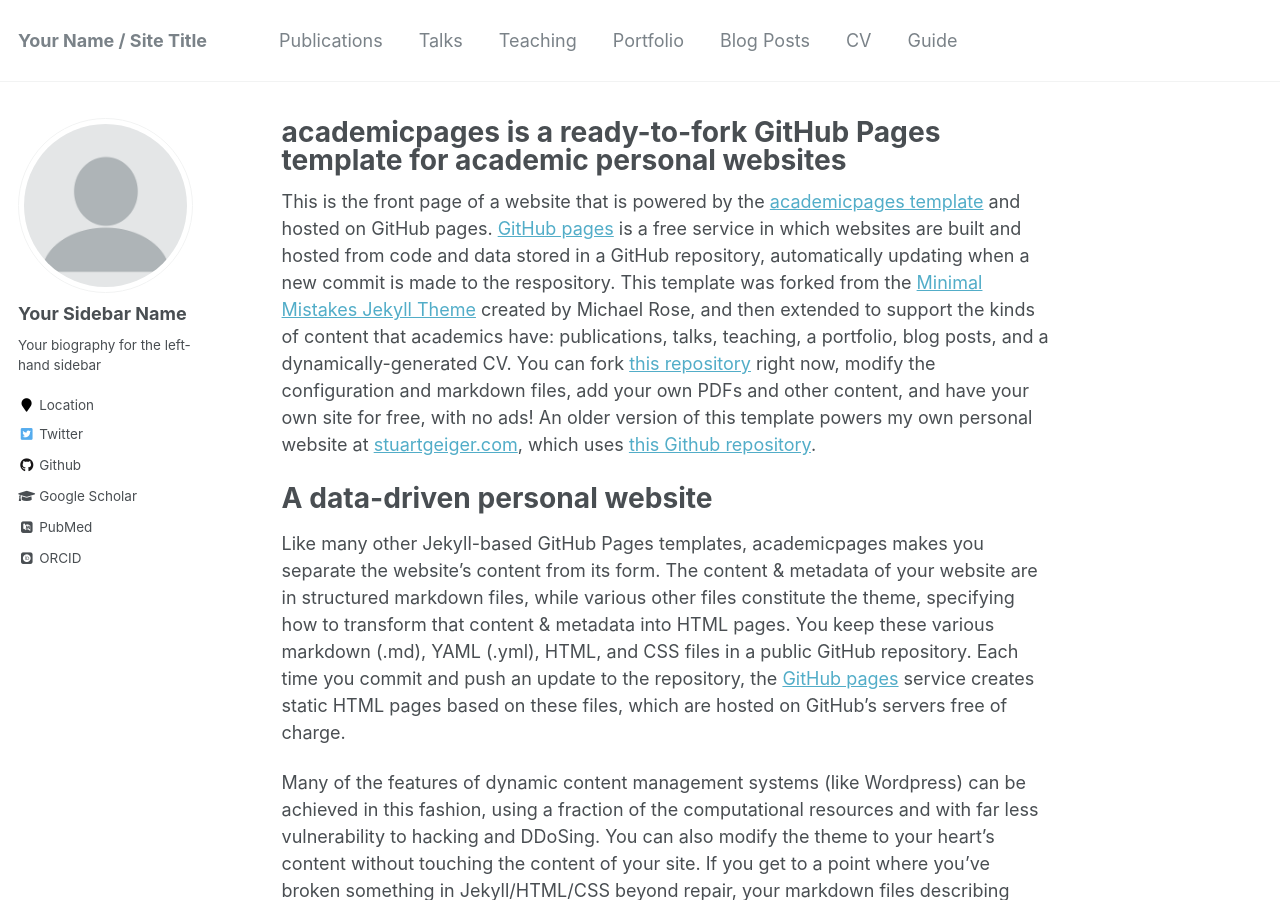
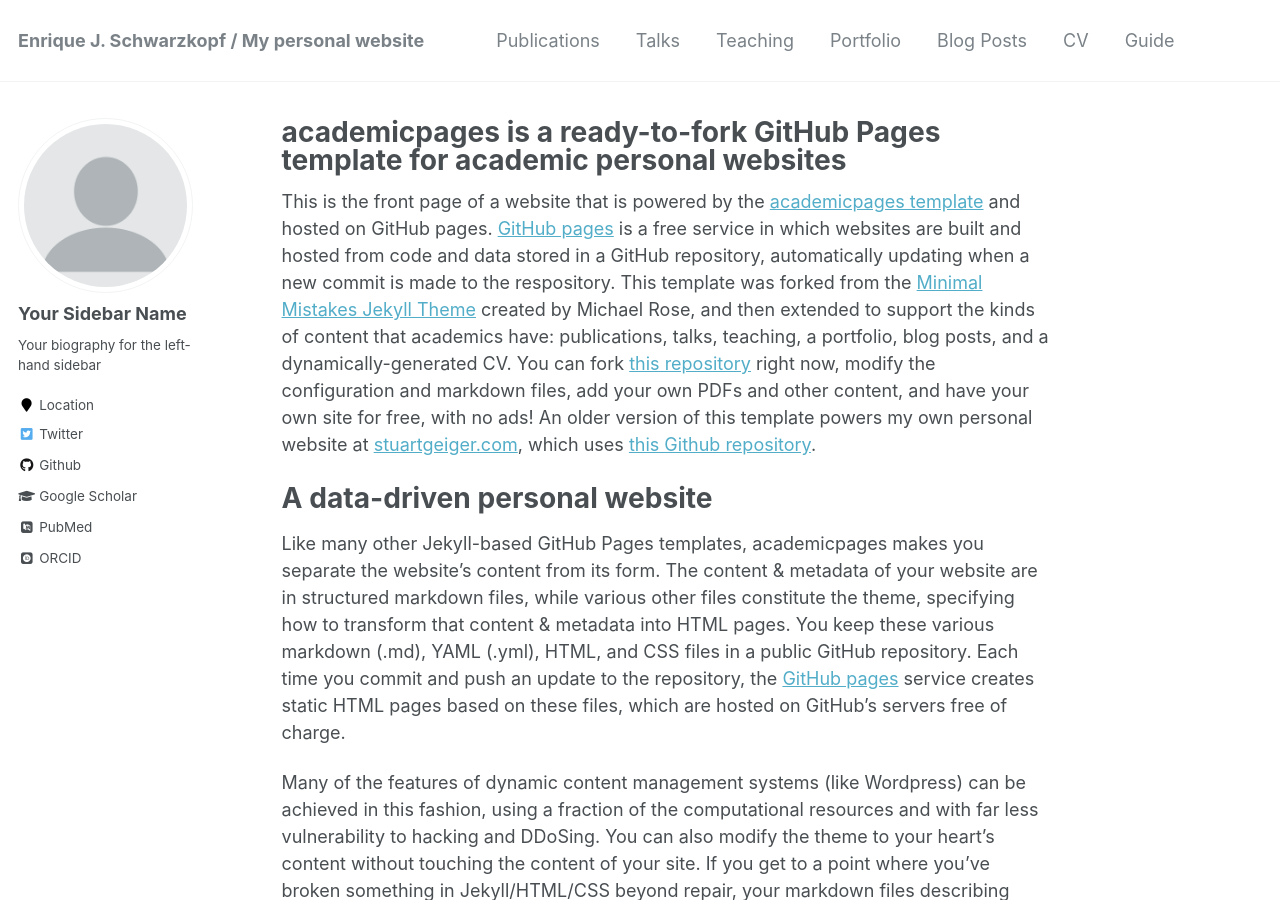
Before and after one commit to ejschwarzkopf/Website, a Jekyll site: the page built from _pages/about.md, in a window 1280 px wide and 900 px high. Built offline with Jekyll 4.4.1, drawn with Linux system fonts in a browser that asks for light colours; some web fonts are replaced; some of the changed text lies outside the part shown.

Commit message:
first bit of edits of the config

```diff
--- a/_config.yml
+++ b/_config.yml
@@ -7,13 +7,13 @@
 
 # Site Settings
 locale                   : "en-US"
-title                    : "Your Name / Site Title"
+title                    : "Enrique J. Schwarzkopf / My personal website"
 title_separator          : "-"
-name                     : &name "Your Name"
-description              : &description "personal description"
+name                     : &name "Enrique J. Schwarzkopf"
+description              : &description "" # haven't come up with a description yet
 url                      : https://academicpages.github.io # the base hostname & protocol for your site e.g. "https://mmistakes.github.io"
 baseurl                  : "" # the subpath of your site, e.g. "/blog"
-repository               : "academicpages/academicpages.github.io"
+repository               : "ejschwarzkopf/ejschwarzkopf.github.io"
 teaser                   :  # filename of teaser fallback teaser image placed in /images/, .e.g. "500x300.png"
 breadcrumbs              : false # true, false (default)
 words_per_minute         : 160
```
